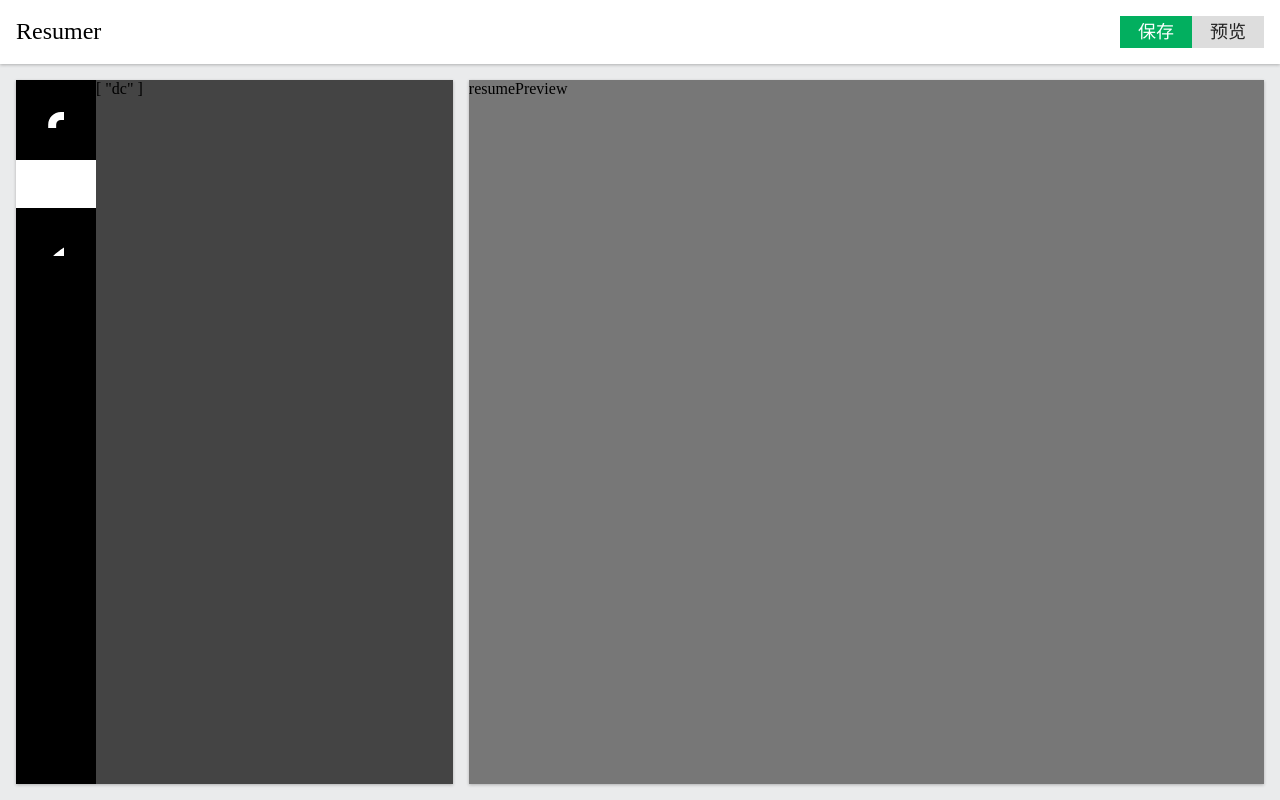
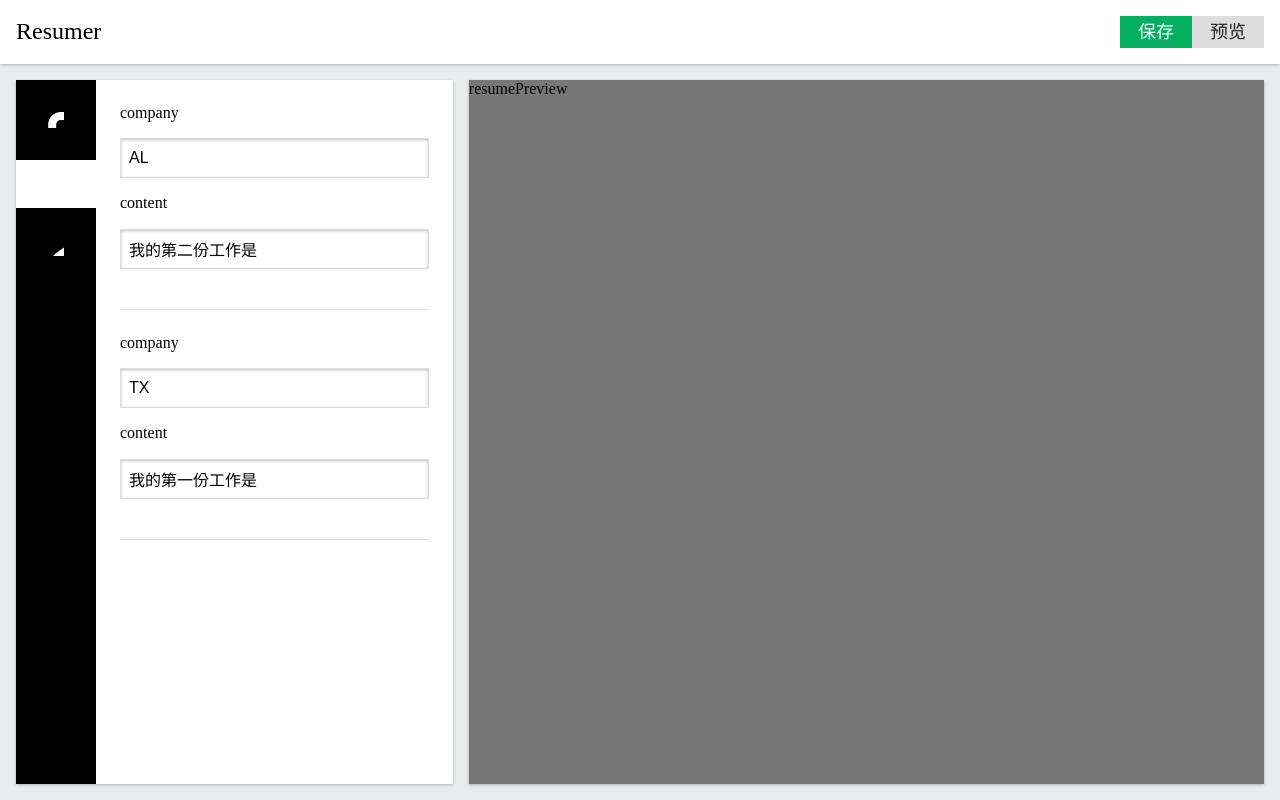
Before and after one commit to DCbryant/vue-resumer, a Vue app: page / in a window 1280 px wide. Both pictures are taken after a click on the item 56 px from the left and 184 px from the top of the page. Built offline with nearby package versions, Linux system fonts and the light colour scheme.

Commit message:
finsh panels

```diff
--- a/src/components/ResumeEditor.vue
+++ b/src/components/ResumeEditor.vue
@@ -2,11 +2,7 @@
     <div id="resumeEditor">
         <nav>
             <ol>
-              <li v-for="(item,index) in resume.config"
-                :class="{active: item.field === selected}"
-                @click="selected = item.field"
-                :key="index"
-              >
+                <li v-for="(item,index) in resume.config" :class="{active: item.field === selected}" @click="selected = item.field" :key="index">
                     <svg class="icon">
                         <use :xlink:href="`#icon-${item.icon}`"></use>
                     </svg>
@@ -14,8 +10,20 @@
             </ol>
         </nav>
         <ol class="panels">
-            <li v-for="(item,index) in resume.config" v-show="item.field === selected" :key="index">
-                {{resume[item.field]}}
+            <li v-for="item in resume.config" v-show="item.field === selected" :key="item">
+                <div v-if="resume[item.field] instanceof Array">
+                    <div class="subitem" v-for="subitem in resume[item.field]" :key="subitem">
+                        <div class="resumeField" v-for="(value,key) in subitem" :key="key">
+                            <label> {{key}} </label>
+                            <input type="text" :value="value">
+                        </div>
+                        <hr>
+                    </div>
+                </div>
+                <div v-else class="resumeField" v-for="(value,key) in resume[item.field]" :key="key">
+                    <label> {{key}} </label>
+                    <input type="text" v-model="resume[item.field][key]">
+                </div>
             </li>
         </ol>
     </div>
@@ -27,7 +35,7 @@
       return{
           selected: 'profile',
           resume:{
-              config:[
+              config: [
                   { field: 'profile', icon: 'id' },
                   { field: 'work history', icon: 'work' },
                   { field: 'education', icon: 'book' },
@@ -35,23 +43,38 @@
                   { field: 'awards', icon: 'cup' },
                   { field: 'contacts', icon: 'phone' },
               ],
-              profile:{
-                  name:'',
-                  city:'',
-                  title:''
+              profile: {
+                  name: '',
+                  city: '',
+                  title: ''
               },
-              'work history': ['dc'],
-              education: [],
-              projects: [],
-              awards: [],
-              contacts: [],
+              'work history': [
+                  { company: 'AL', content: '我的第二份工作是' },
+                  { company: 'TX', content: '我的第一份工作是' },
+              ],
+              education: [
+                  { school: 'cjdx', content: '文字' },
+                  { school: 'TX', content: '文字' },
+              ],
+              projects: [
+                  { name: 'project A', content: '文字' },
+                  { name: 'project B', content: '文字' },
+              ],
+              awards: [
+                  { name: 'awards A', content: '文字' },
+                  { name: 'awards B', content: '文字' },
+              ],
+              contacts: [
+                  { contact: 'phone', content: '13812345678' },
+                  { contact: 'qq', content: '12345678' },
+              ],
           }
       }
   }
 }
 </script>
 
-<style lang="scss">
+<style lang="scss" scoped>
     #resumeEditor{
         background-color: #fff;
         box-shadow:0 1px 3px 0 rgba(0,0,0,0.25);
@@ -78,8 +101,36 @@
                 }
             }
         }
+        >.panels{
+            flex-grow: 1;
+            >li{
+                padding: 24px;
+            }
+        }
+        svg.icons{
+            width: 24px;
+            height: 24px;
+        }
     }
     ol{
         list-style: none;
     }
+    .resumeField{
+        >label{
+            display: block;
+        }
+        input[type=text]{
+            margin: 16px 0;
+            border: 1px solid #ddd;
+            box-shadow: inset 0 1px 3px 0 rgba(0,0,0,0.25);
+            width:100%;
+            height: 40px;
+            padding: 0 8px;
+        }
+    }
+    hr{
+        border: none;
+        border-top: 1px solid #ddd;
+        margin: 24px 0;
+    }
 </style>
```
Lines whose indentation alone changed are shown as unchanged.
